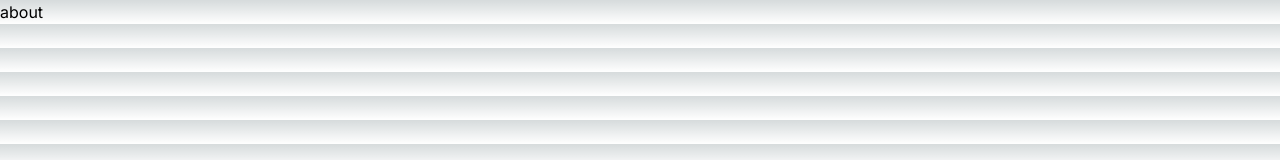
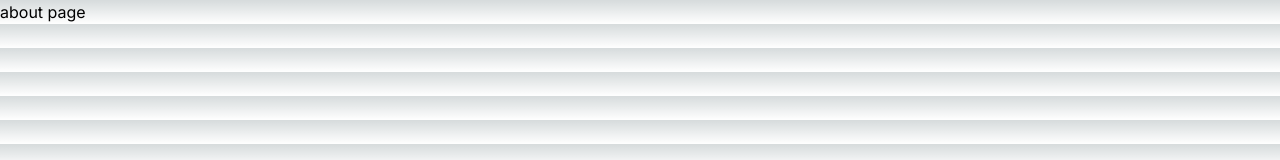
Before and after one commit to RocClark/movie-app, a Next.js app: page /about in a window 1280 px wide. Shown: the top 160 px of the page. Built offline with nearby package versions, Linux system fonts and the light colour scheme.

Commit message:
add page

```diff
--- a/app/about/page.tsx
+++ b/app/about/page.tsx
@@ -1,6 +1,6 @@
 import Image from 'next/image'
 
 export default function about() {
-  return (<h1> about</h1>
+  return (<h1> about page</h1>
   )
 }
--- /dev/null
+++ b/app/resume/page.tsx
@@ -0,0 +1,9 @@
+import Image from 'next/image';
+import React from 'react';
+import Link from 'next/link';
+
+
+export default function resume() {
+  return (<h1> resume page</h1>
+  )
+}
```
